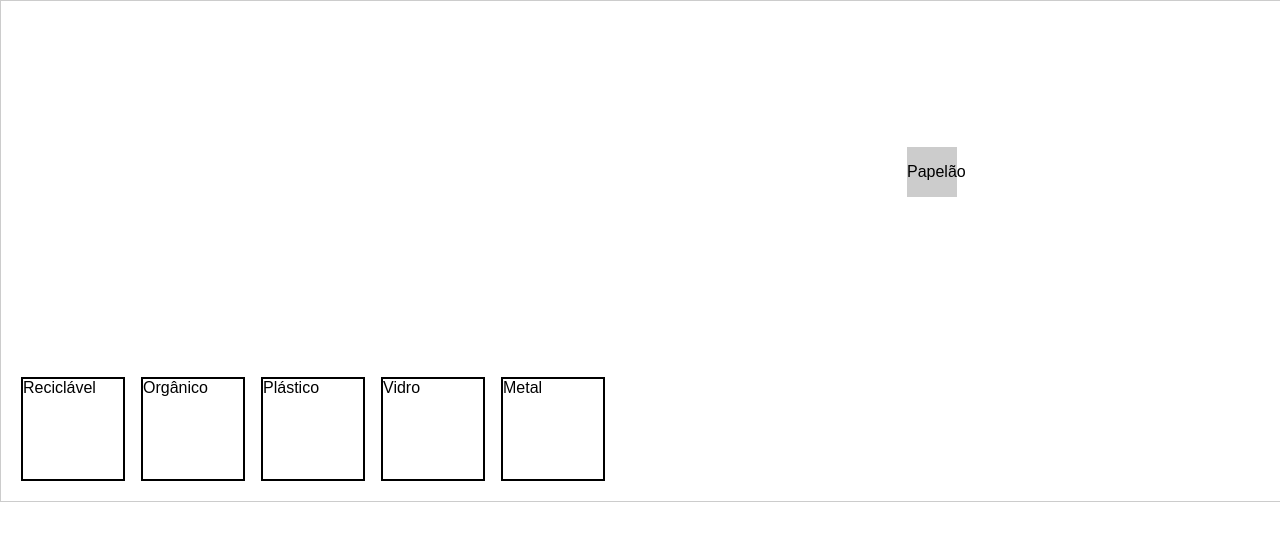
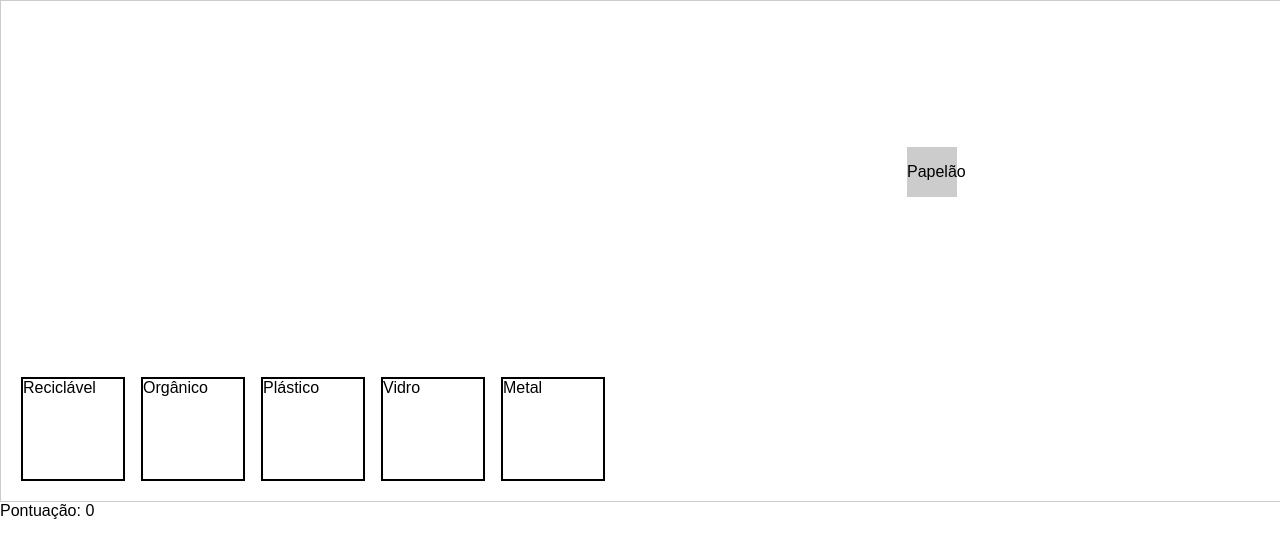
Before and after one commit to mello4477/green-guardians, a plain HTML site: page index.html in a window 1280 px wide. Drawn offline with Linux system fonts and the light colour scheme.

Commit message:
Update index.html

```diff
--- a/index.html
+++ b/index.html
@@ -15,6 +15,8 @@
     <div class="bin bin-metal" data-type="metal">Metal</div>
   </div>
 
+  <div id="score">Pontuação: 0</div>
+
   <div id="message" class="message">
     <p id="message-text"></p>
     <button id="restart-btn" onclick="startGame()">Tentar Novamente</button>
```
